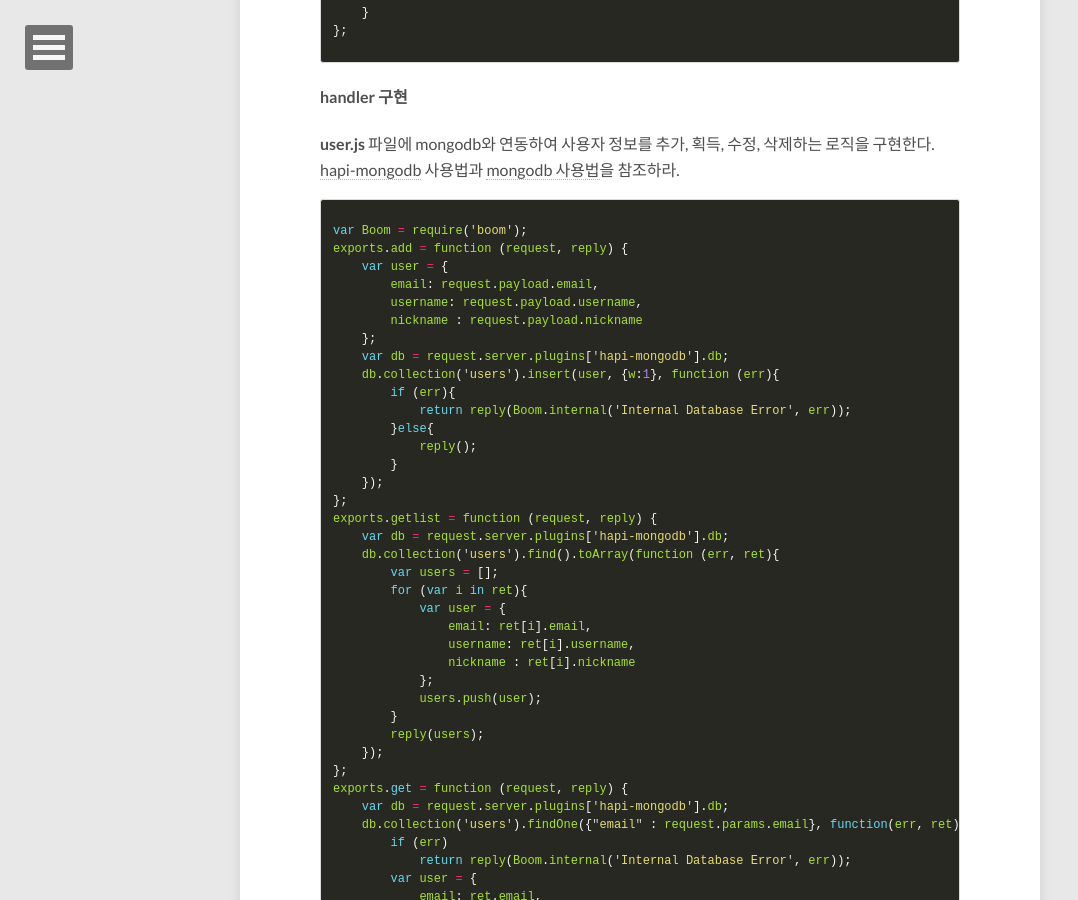
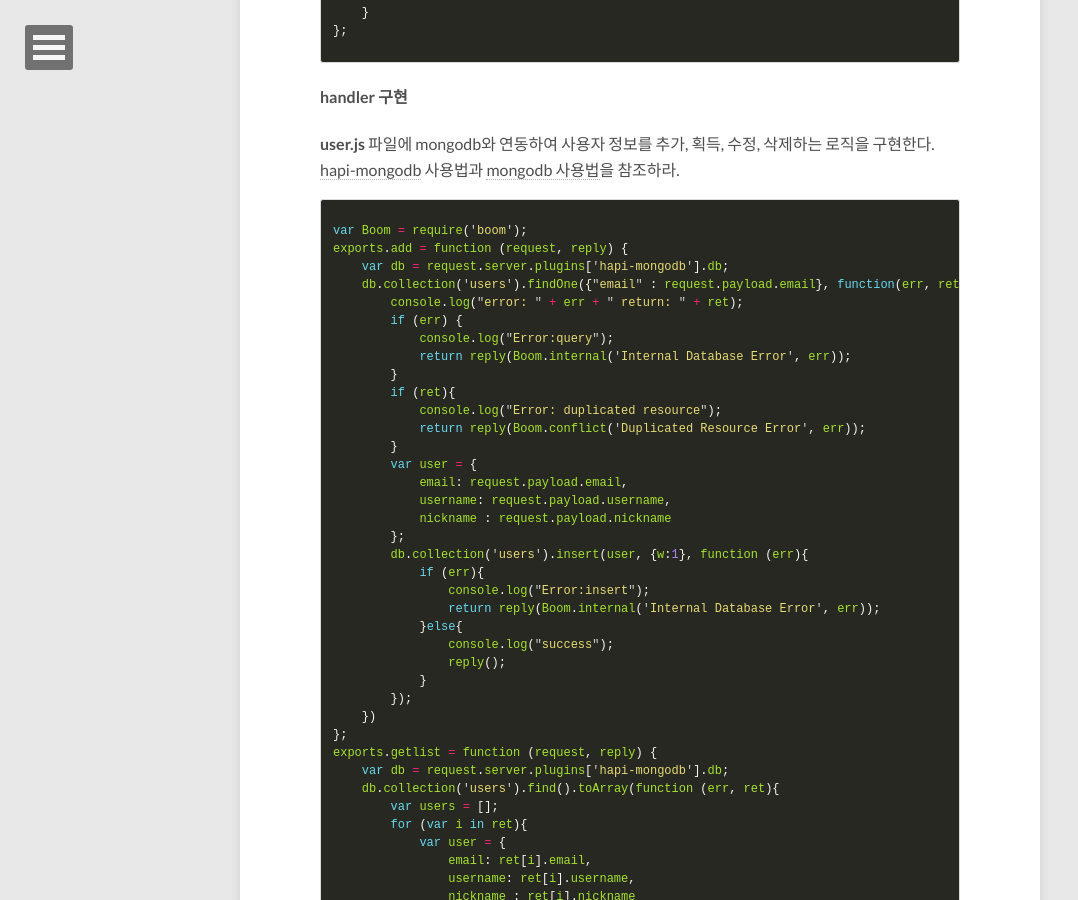
Before and after one commit to dakoo/dakoo.github.io, a Jekyll site: the page built from _posts/2015-07-14-simple-restapi-using-hapi-mongodb-sample-2.md, in a window 1280 px wide and 900 px high, scrolled down 2937 px. Shown: the whole window, without its empty margins (0-1078 px from the left). Built offline with Jekyll 4.4.1, drawn with Linux system fonts in a browser that asks for light colours; nearby versions of some CDN libraries; comment, search, counter and statistics services are not loaded; some of the changed text lies outside the part shown.

Commit message:
Update 2015-07-14-simple-restapi-using-hapi-mongodb-sample-2.md

```diff
--- a/_posts/2015-07-14-simple-restapi-using-hapi-mongodb-sample-2.md
+++ b/_posts/2015-07-14-simple-restapi-using-hapi-mongodb-sample-2.md
@@ -112,19 +112,32 @@ exports.handler이름 = {
 {% highlight javascript %}
 var Boom = require('boom');
 exports.add = function (request, reply) {
-    var user = {
-        email: request.payload.email,
-        username: request.payload.username,
-        nickname : request.payload.nickname
-    };
     var db = request.server.plugins['hapi-mongodb'].db;
-    db.collection('users').insert(user, {w:1}, function (err){
-        if (err){
+    db.collection('users').findOne({"email" : request.payload.email}, function(err, ret) {
+        console.log("error: " + err + " return: " + ret);
+        if (err) {
+            console.log("Error:query");
             return reply(Boom.internal('Internal Database Error', err));
-        }else{
-            reply();
         }
-    });
+        if (ret){
+            console.log("Error: duplicated resource");
+            return reply(Boom.conflict('Duplicated Resource Error', err));
+        }
+        var user = {
+            email: request.payload.email,
+            username: request.payload.username,
+            nickname : request.payload.nickname
+        };
+        db.collection('users').insert(user, {w:1}, function (err){
+            if (err){
+                console.log("Error:insert");
+                return reply(Boom.internal('Internal Database Error', err));
+            }else{
+                console.log("success");
+                reply();
+            }
+        });
+    })
 };
 exports.getlist = function (request, reply) {
     var db = request.server.plugins['hapi-mongodb'].db;
```
